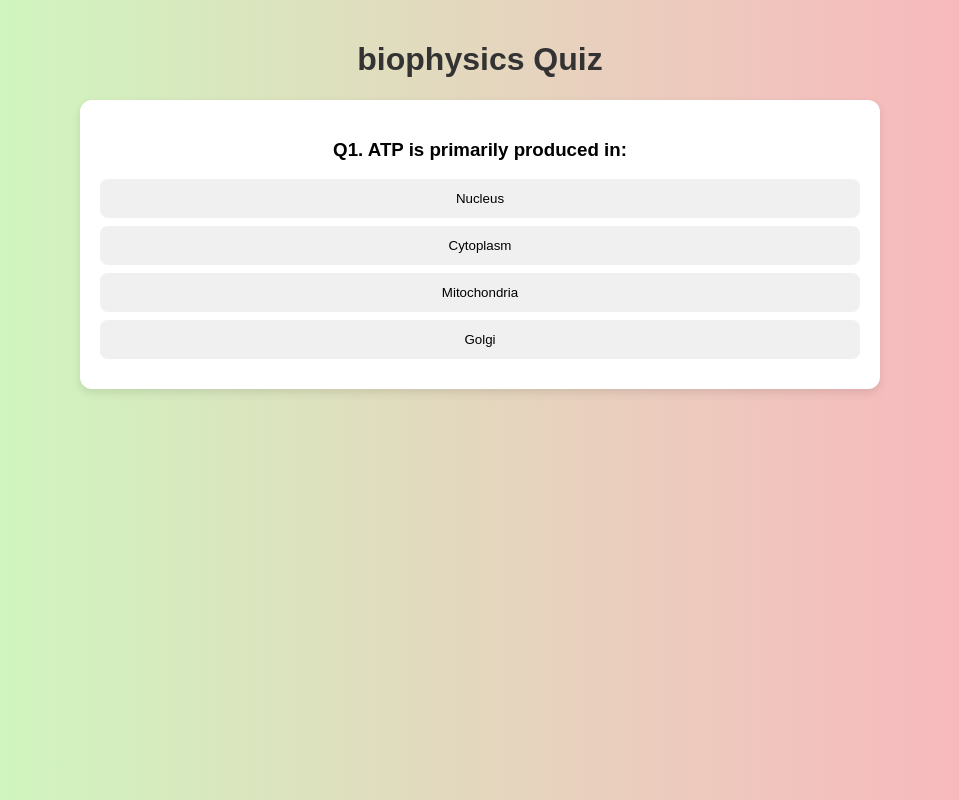
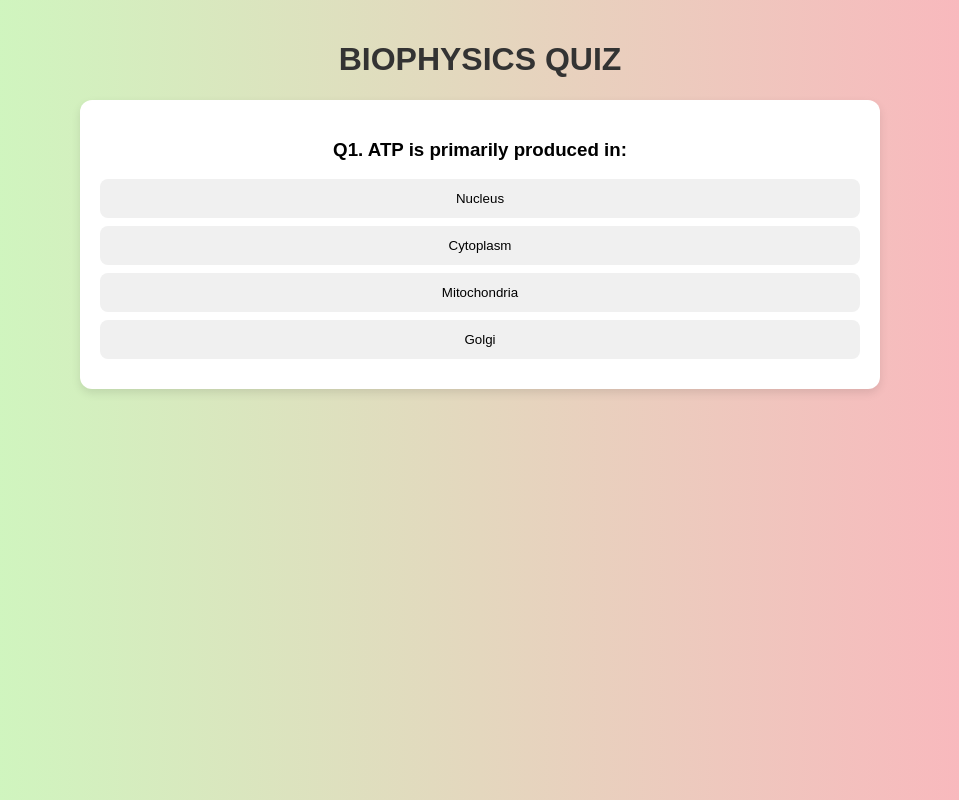
Before and after one commit to Lu7h34/Biophysics-Quizz, a plain HTML site: page index.html in a window 1280 px wide. Shown: the whole page, without its empty margins (160-1119 px from the left). Drawn offline with Linux system fonts and the light colour scheme.

Commit message:
index.html

```diff
--- a/index.html
+++ b/index.html
@@ -2,7 +2,7 @@
 <html lang="en">
 <head>
   <meta charset="UTF-8">
-  <title>BIOPHYSICS QUIZ</title>
+  <title>Biophysics Quiz</title>
   <style>
     body {
       font-family: Arial, sans-serif;
@@ -69,7 +69,7 @@
 </head>
 <body>
   <div class="container">
-    <h1>biophysics Quiz</h1>
+    <h1>BIOPHYSICS QUIZ</h1>
     <div id="quiz-container"></div>
     <div id="score-container">
       <h2>Your Score: <span id="score"></span>/50</h2>
```
